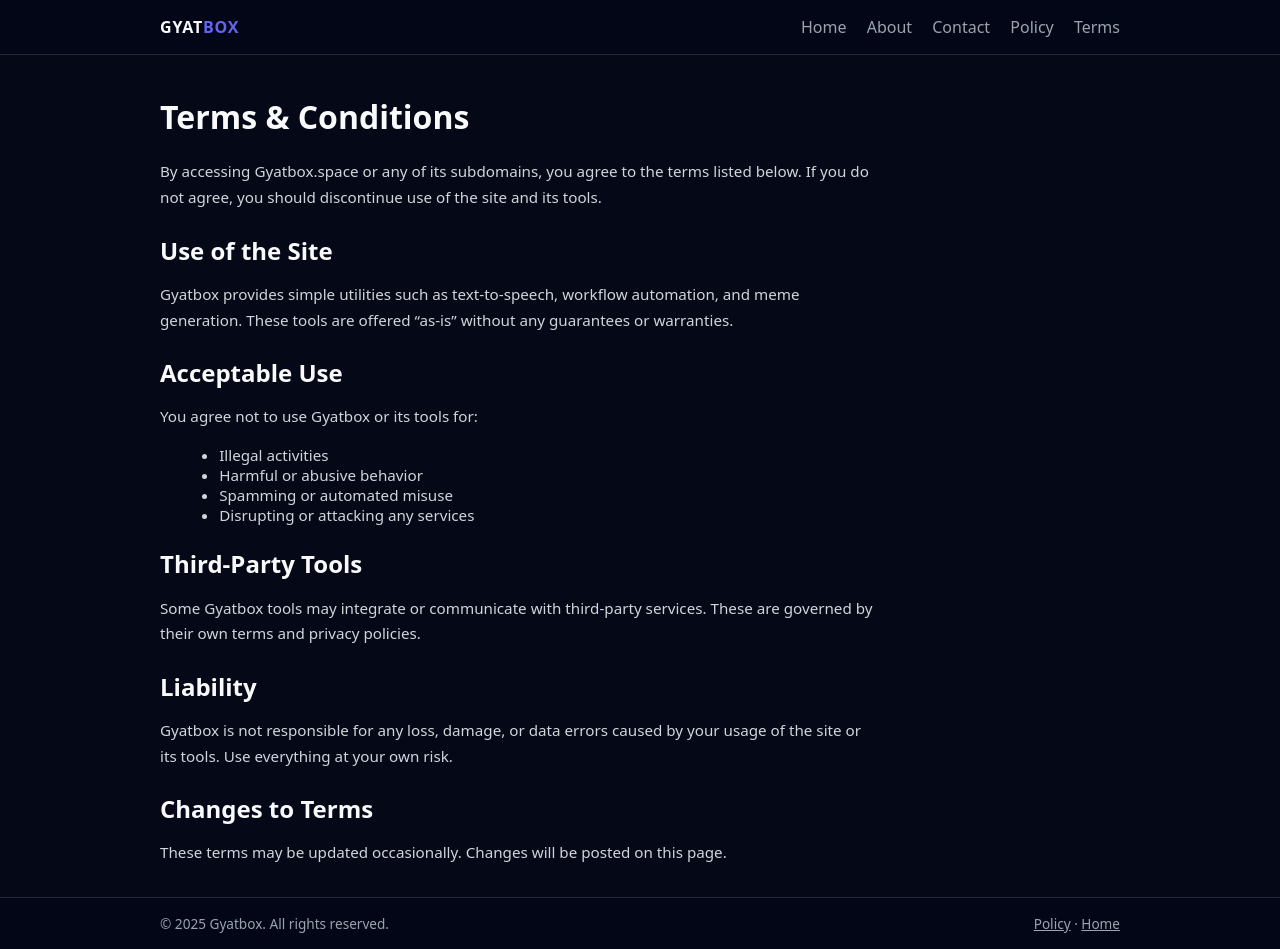
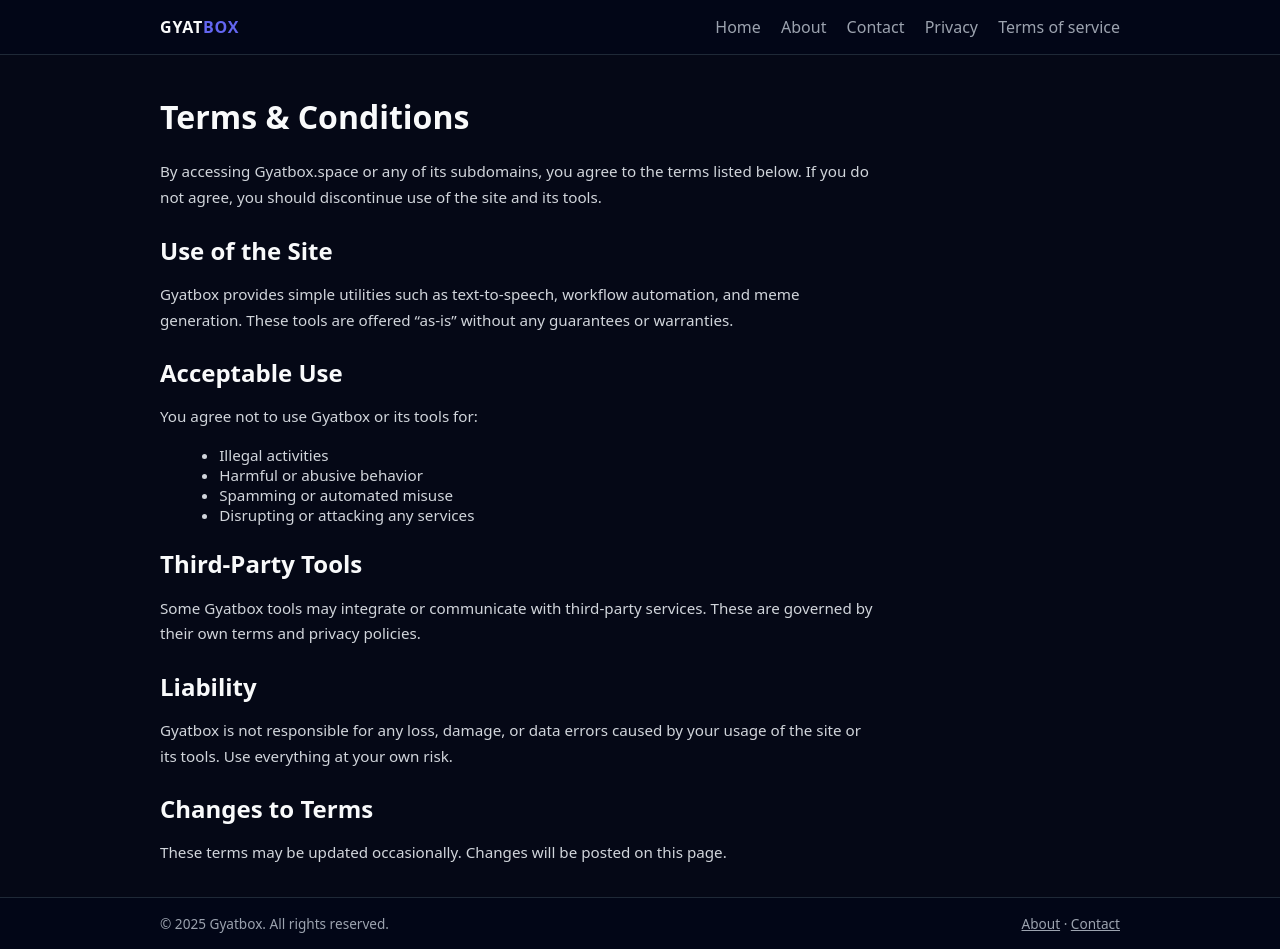
Before and after one commit to electroo69/gyatbox-base, a website: page terms.html in a window 1280 px wide. Drawn offline with Linux system fonts and the light colour scheme.

Commit message:
Update terms.html

```diff
--- a/terms.html
+++ b/terms.html
@@ -110,8 +110,8 @@
           <a href="index.html">Home</a>
           <a href="about.html">About</a>
           <a href="contact.html">Contact</a>
-          <a href="policy.html">Policy</a>
-          <a href="terms.html">Terms</a>
+          <a href="policy.html">Privacy</a>
+          <a href="terms.html">Terms of service</a>
         </nav>
       </div>
     </header>
@@ -167,15 +167,14 @@
       <div class="footer-inner">
         <span>© <span id="year"></span> Gyatbox. All rights reserved.</span>
         <span>
-          <a href="policy.html">Policy</a> ·
-          <a href="index.html">Home</a>
+          <a href="about.html">About</a> ·
+          <a href="contact.html">Contact</a>
         </span>
       </div>
     </footer>
 
     <script>
-      document.getElementById("year").textContent =
-        new Date().getFullYear();
+      document.getElementById("year").textContent = new Date().getFullYear();
     </script>
   </body>
 </html>
```
